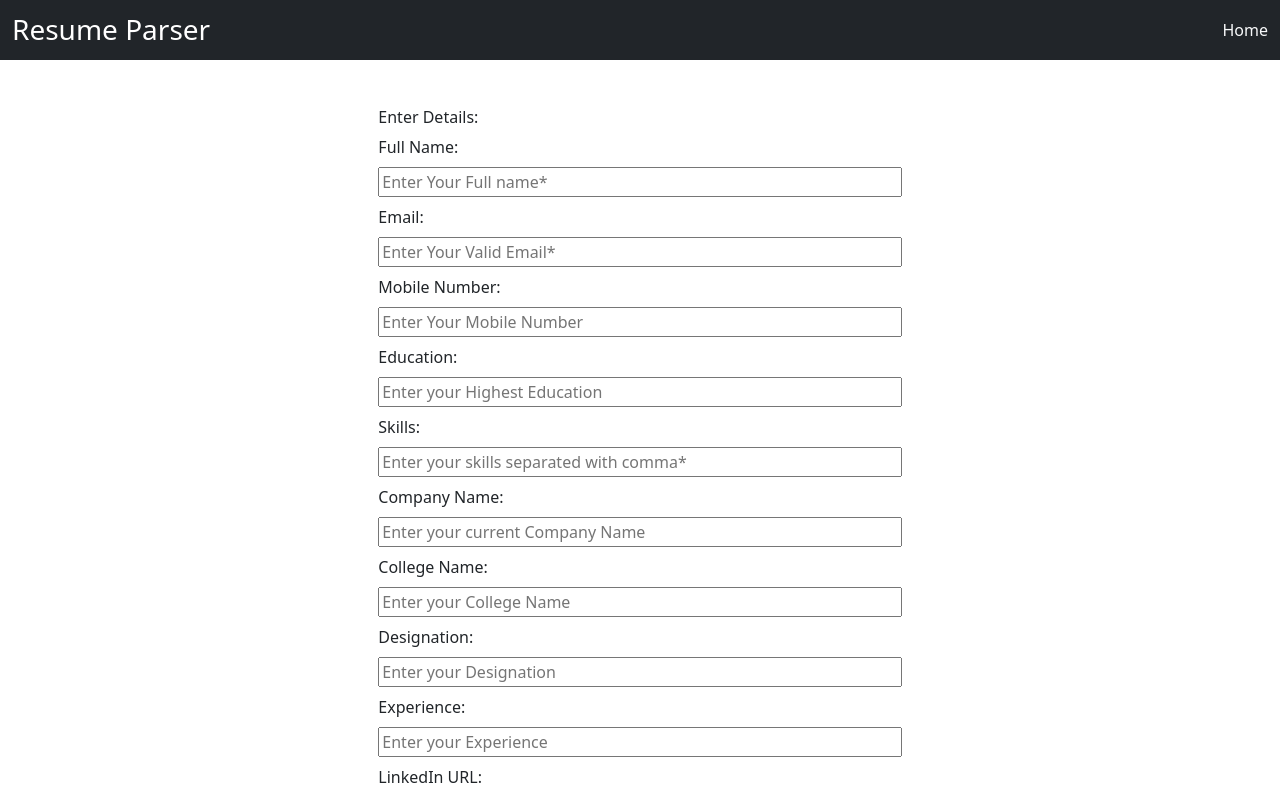
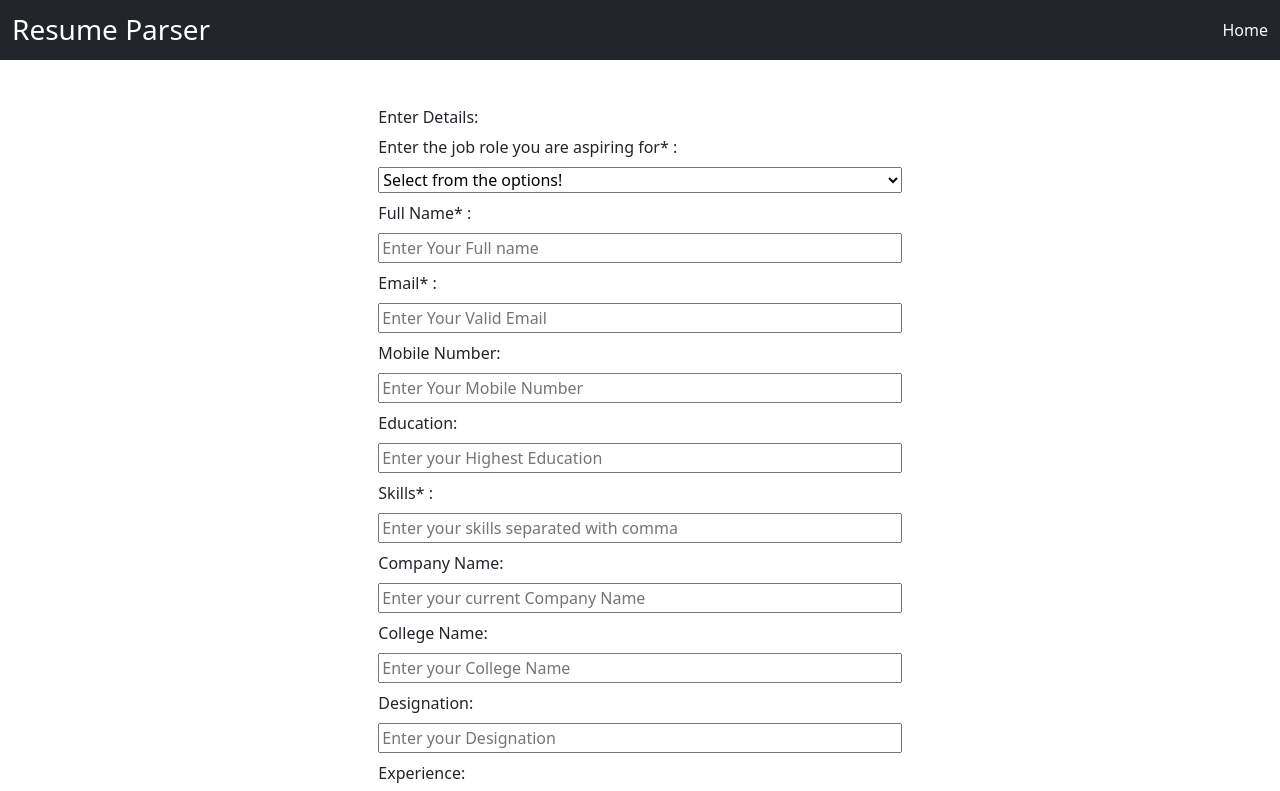
Before and after one commit to rahulaarora/resume-parser, a Next.js app in the folder frontend/: page /resumeForm in a window 1280 px wide. Shown: the top 791 px of the page. Built offline with nearby package versions, Linux system fonts and the light colour scheme.

Commit message:
job role added

```diff
--- a/frontend/pages/_app.js
+++ b/frontend/pages/_app.js
@@ -15,6 +15,7 @@ function MyApp({ Component, pageProps }) {
     experience: "",
     linkedIn: "",
     fileName: "form",
+    role: "",
   };
 
   const [isLoading, setIsLoading] = useState(false);
--- a/frontend/pages/api/fileUpload.js
+++ b/frontend/pages/api/fileUpload.js
@@ -76,6 +76,7 @@ export default function handler(req, res) {
           experience: extractedData["data"][8],
           linkedIn: "",
           fileName: fileName,
+          role: "",
         };
 
         // let savedDataRes = await saveData(userObj);
--- a/frontend/pages/index.jsx
+++ b/frontend/pages/index.jsx
@@ -64,6 +64,7 @@ export default function Home(props) {
                 className="d-block py-3"
                 onChange={fileHandler}
               ></input>
+
               <button type="submit" className="btn btn-outline-success">
                 Upload
               </button>
--- a/frontend/pages/resumeForm.jsx
+++ b/frontend/pages/resumeForm.jsx
@@ -5,6 +5,20 @@ import Loader from "../components/Loader";
 
 
 function resumeForm(props) {
+    let tempObj = {
+        userName: "",
+        email: "",
+        mobileNumber: "",
+        education: "",
+        skills: "",
+        companyName: "",
+        collegeName: "",
+        designation: "",
+        experience: "",
+        linkedIn: "",
+        fileName: "form",
+        role: "",
+      };
 
     const [user, setUser] = useState(props.data);
     const router = useRouter();
@@ -29,6 +43,8 @@ function resumeForm(props) {
         const res = await response.json();
         props.setIsLoading(false);
         res.success == true ? alert(res.message) : alert(res.error);
+        //to clear the form
+        props.setData(tempObj);
         router.push("/");
     }
 
@@ -44,16 +60,23 @@ function resumeForm(props) {
                 <form className="col-5 mx-auto" onSubmit={submitHandler} method={"POST"} encType="multipart/form-data">
                     {props.isLoading && <Loader />}
                     <h6>Enter Details:</h6>
-                    {/* <input type={"text"} required name="userName" value={user.userName} onChange={changeHandler} /> */}
 
                     <div className="d-flex flex-column">
-                        <label htmlFor="userName">Full Name:</label>
+
+                        <label htmlFor="role">Enter the job role you are aspiring for* :</label>
+                        <select required name="role" id="role" className="my-2" value={user.role === null ? " " : user.role} onChange={changeHandler}>
+                            <option value="" disabled selected>Select from the options!</option>
+                            <option value="mern developer">MERN Stack Developer</option>
+                            <option value="java developer">JAVA Developer</option>
+                        </select>
+
+                        <label htmlFor="userName">Full Name* :</label>
                         <input required type="text" name="userName"
-                            id="name" placeholder="Enter Your Full name*" className="my-2" value={user.userName === null ? " " : user.userName} onChange={changeHandler} />
+                            id="name" placeholder="Enter Your Full name" className="my-2" value={user.userName === null ? " " : user.userName} onChange={changeHandler} />
 
-                        <label htmlFor="email">Email:</label>
+                        <label htmlFor="email">Email* :</label>
                         <input required type="email" name="email"
-                            id="name" placeholder="Enter Your Valid Email*" className="my-2" value={user.email === null ? " " : user.email} onChange={changeHandler} />
+                            id="name" placeholder="Enter Your Valid Email" className="my-2" value={user.email === null ? " " : user.email} onChange={changeHandler} />
 
 
                         <label htmlFor="email">Mobile Number:</label>
@@ -66,9 +89,9 @@ function resumeForm(props) {
                             id="name" placeholder="Enter your Highest Education" className="my-2" value={user.education === null ? " " : user.education} onChange={changeHandler} />
 
 
-                        <label htmlFor="email">Skills:</label>
+                        <label htmlFor="email">Skills* :</label>
                         <input required type="text" name="skills"
-                            id="name" placeholder="Enter your skills separated with comma*" className="my-2" value={user.skills === null ? " " : user.skills} onChange={changeHandler} />
+                            id="name" placeholder="Enter your skills separated with comma" className="my-2" value={user.skills === null ? " " : user.skills} onChange={changeHandler} />
 
 
                         <label htmlFor="email">Company Name:</label>
```
Also changed, not shown: 3 other files (tests, documents, lock files or other folders).
